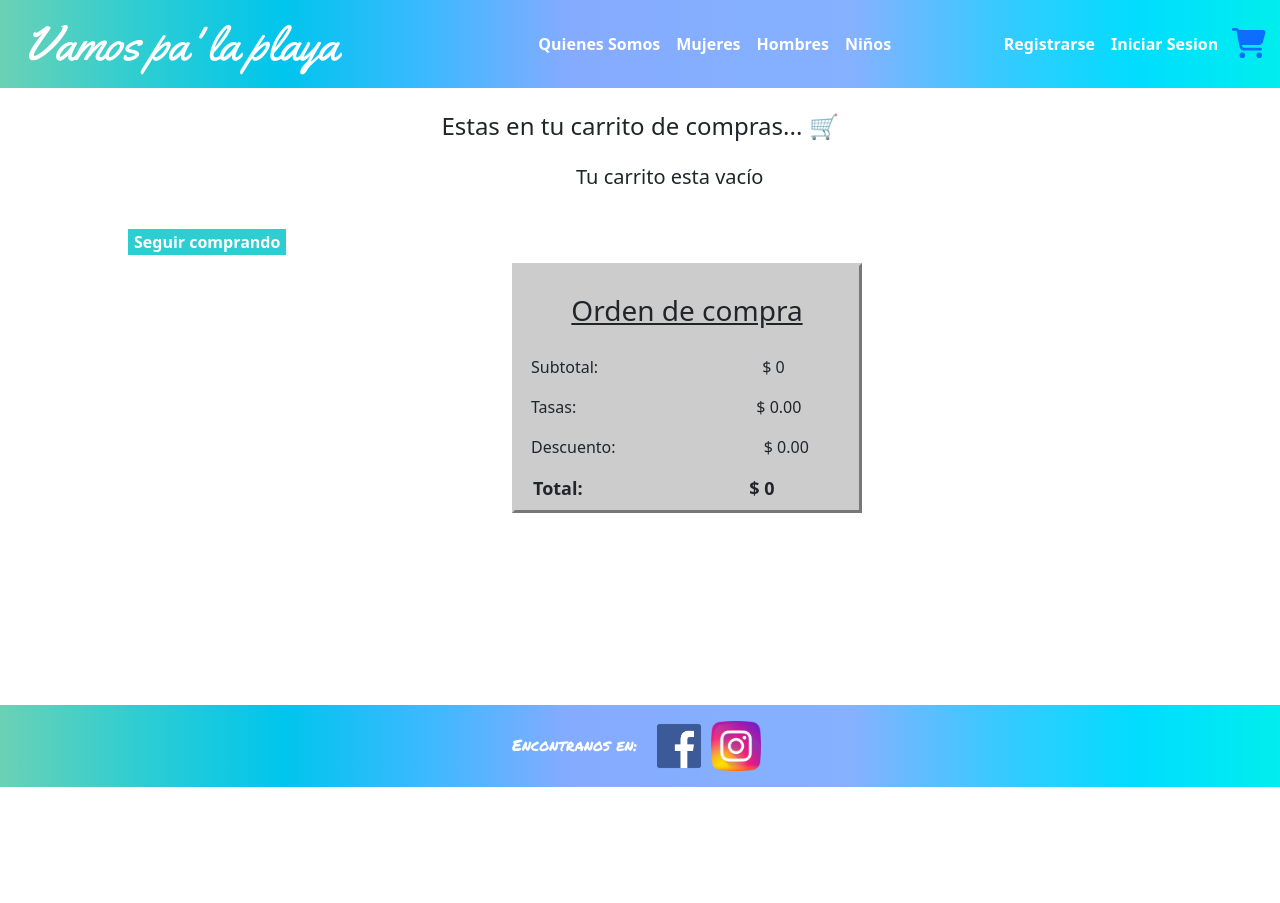
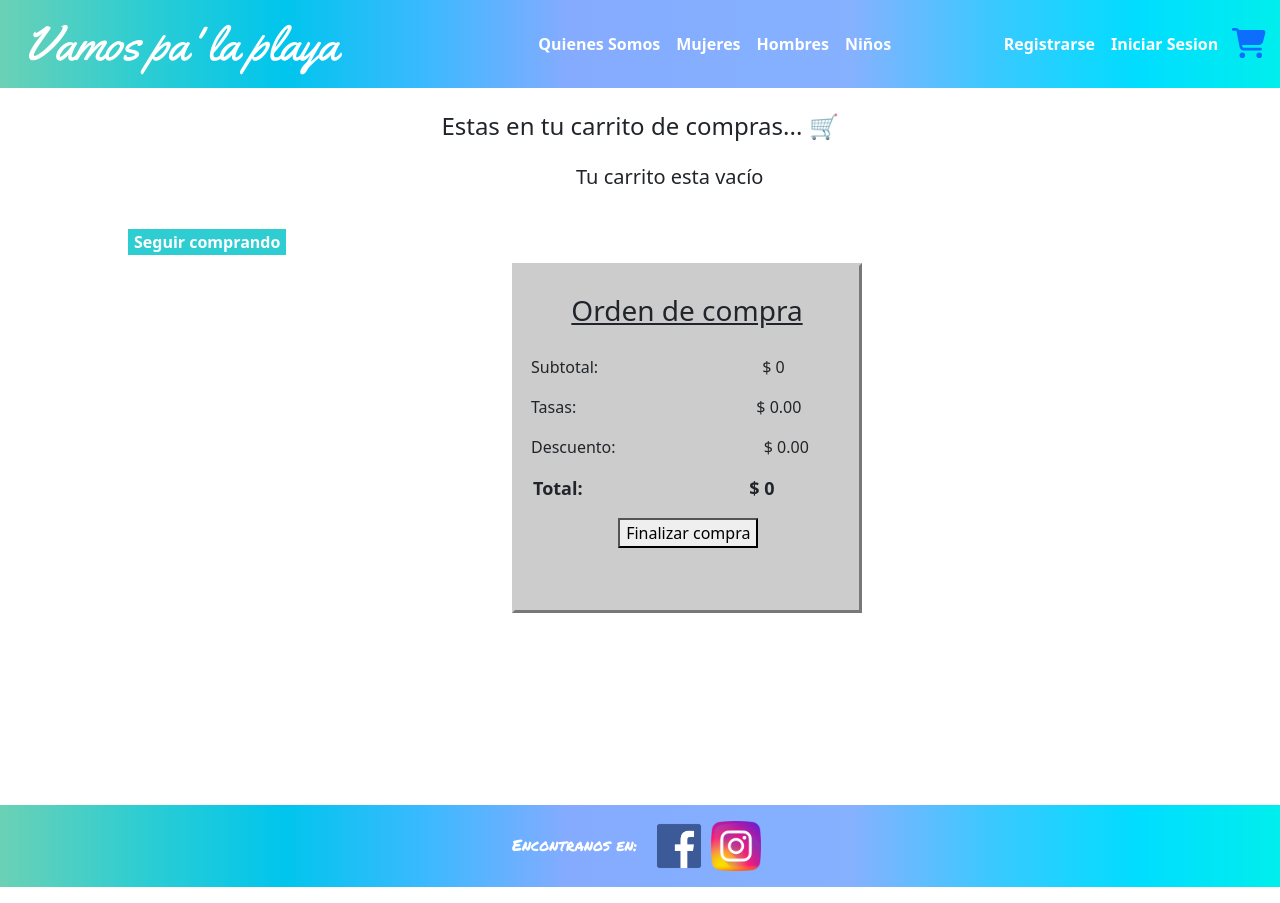
Before and after one commit to gabypizzutti/vamospalaplaya-pizzutti, a React (Create React App) app: page /cart in a window 1280 px wide. Before the commit the page ends 803 px from the top, so only its background shows below. Built offline with nearby package versions, Linux system fonts and the light colour scheme.

Commit message:
se realiza entrega del desafio cart view

```diff
--- a/src/App.css
+++ b/src/App.css
@@ -251,7 +251,7 @@
   border-width: 3px;
   margin-bottom: 10em;
   width: 350px;
-  height: 250px;
+  height: 350px;
   margin-left: 40%;
 }
 
@@ -288,7 +288,9 @@
   padding-left: 9em;
 }
 
-
+.btnFinalizar{
+  margin-left: 30%;
+}
 
 /* componente item Detail */
 .modeloMalla{
--- a/src/components/Cart.js
+++ b/src/components/Cart.js
@@ -45,6 +45,7 @@ const Cart = () => {
             <p className="itemsOrden">Tasas: <span className="totalTasas">$ {prod.calcTasas()}</span></p>
             <p className="itemsOrden">Descuento: <span className="ttlDesc">$ {prod.descuento()} </span></p>
             <p className="itemsOrden itemTotal">Total: <span className="nroTotal">$ {prod.calcTotal()}</span></p>
+            <button className="btnFinalizar">Finalizar compra</button>
         </div>
         </>
     )
```
